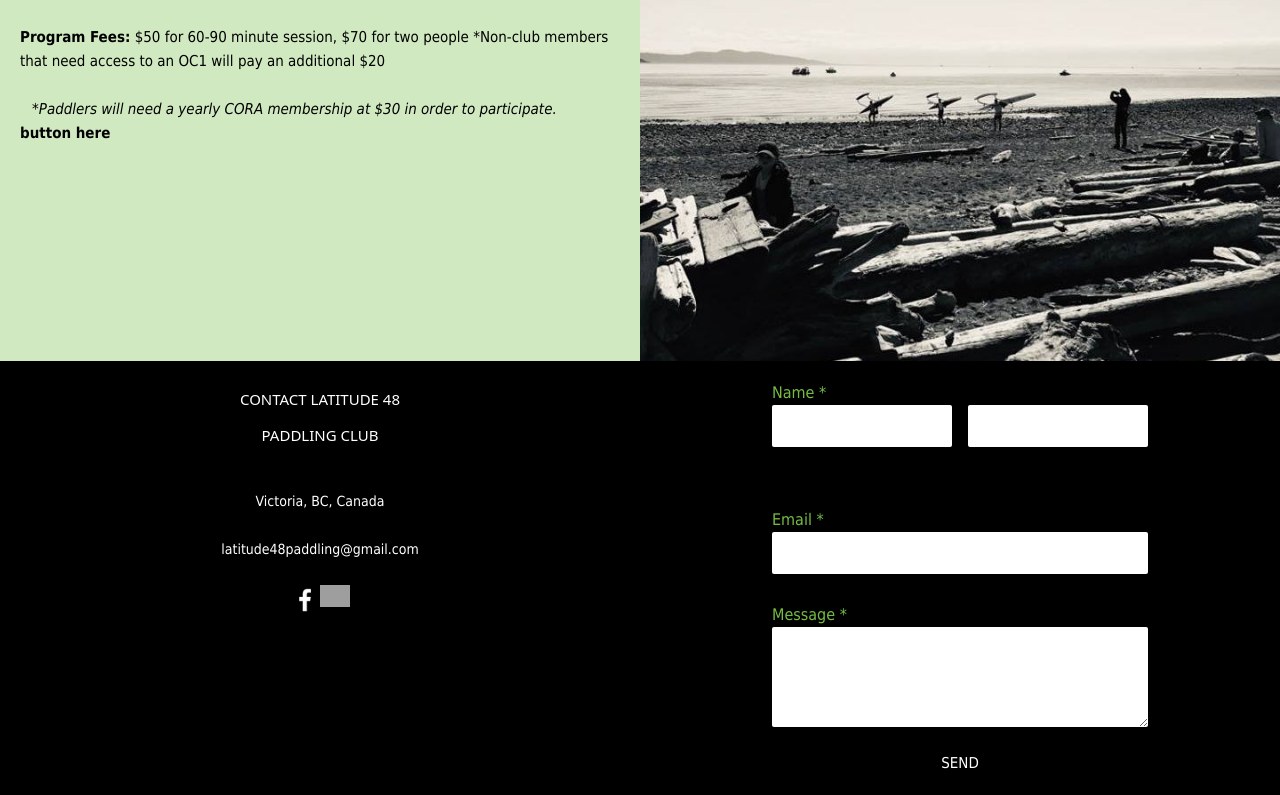
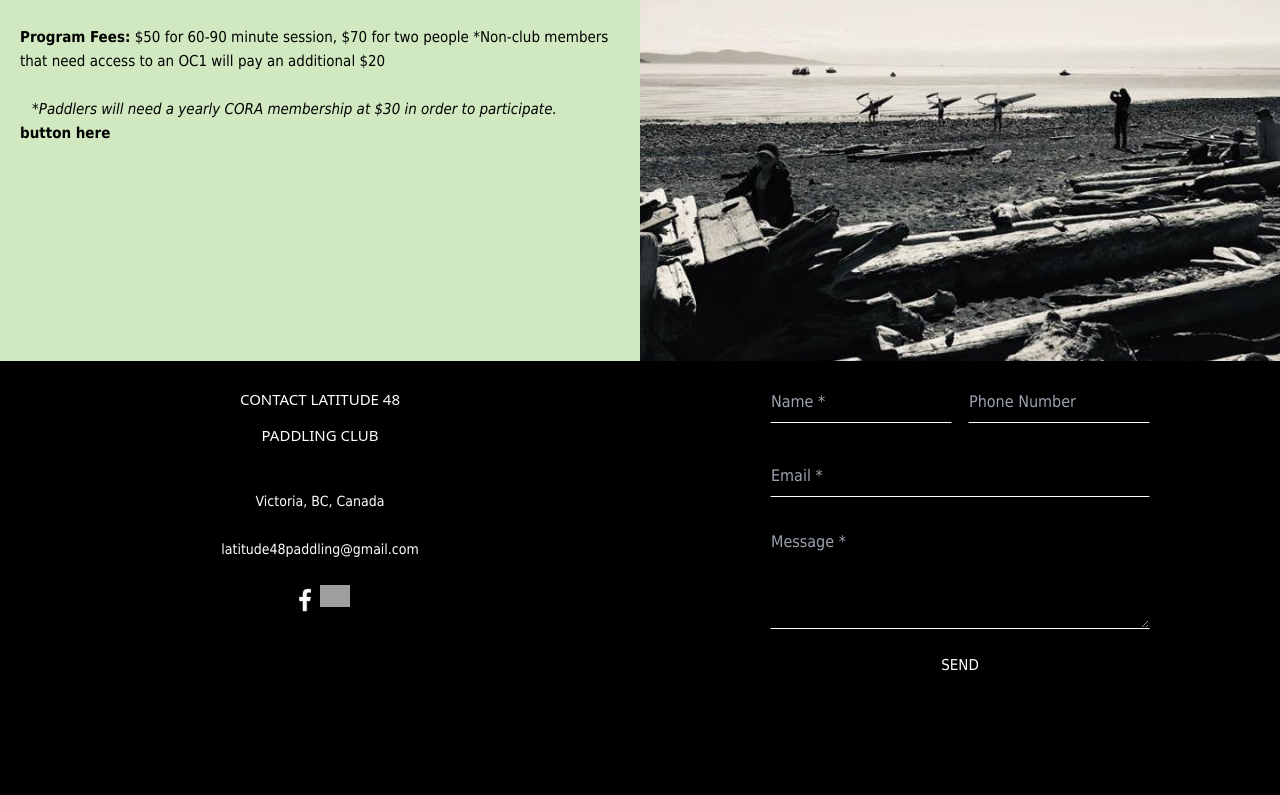
Before and after one commit to Megan-Lowe/L48-web-app, a Next.js app: page / in a window 1280 px wide. Shown: the part 3563-4358 px from the top of the page. After the commit the page ends 4260 px from the top, so only its background shows below. Built offline with nearby package versions, Linux system fonts and the light colour scheme; grey boxes are pictures that could not be loaded.

Commit message:
contact form updates
got rid of labels, added placeholders, etc

```diff
--- a/src/components/base/buttons/button.tsx
+++ b/src/components/base/buttons/button.tsx
@@ -0,0 +1,44 @@
+export { default } from "./button";
+import clsx from "clsx";
+
+const Button: ButtonComponent = <T extends React.ElementType = "button">({
+  children,
+  className,
+  inverse = false,
+  as,
+  ...props
+}: ButtonProps<T>) => {
+  const As = as ?? "button";
+
+  return (
+    <As
+      className={clsx(
+        "border-2 rounded-full transition-colors px-3 lg:px-7 py-1 lg:py-3 inline-block",
+        {
+          "border-[#C2C8CC] hover:bg-[#C2C8CC] text-[#C2C8CC] hover:text-black":
+            !inverse,
+          "border-black hover:bg-black text-black hover:text-[#C2C8CC]":
+            inverse,
+        },
+        className
+      )}
+      {...props}
+    >
+      {children}
+    </As>
+  );
+};
+
+export default Button;
+
+export type ButtonProps<T extends React.ElementType> =
+  PolymorphicComponentProps<
+    T,
+    {
+      inverse?: boolean;
+    }
+  >;
+
+type ButtonComponent = <T extends React.ElementType = "button">(
+  props: ButtonProps<T>
+) => React.ReactElement | null;
--- a/src/components/partial/ContactFormPartial/ContactFormPartial.tsx
+++ b/src/components/partial/ContactFormPartial/ContactFormPartial.tsx
@@ -21,31 +21,38 @@ export default function ContactFormPartial() {
 
   return (
     <form onSubmit={handleSubmit(onSubmit)}>
-      <FormGroup label="Name">
+      <FormGroup //label="Name">
+      >
         <ContactInputPartial
           className="flex-grow"
-          label="First Name"
-          {...register("first_name", { required: true })}
+          label="Name"
+          placeholder="Name *"
+          {...register("name", { required: true })}
         />
         <ContactInputPartial
           className="flex-grow"
-          label="Last Name"
-          {...register("last_name", { required: true })}
+          label="Phone Number"
+          placeholder="Phone Number"
+          {...register("phone_number", { required: false })}
         />
       </FormGroup>
 
-      <FormGroup label="Email">
+      <FormGroup //label="Email" >
+      >
         <ContactInputPartial
           className="flex-grow"
+          placeholder="Email *"
+          label="Email"
           {...register("email", { required: true })}
         />
       </FormGroup>
 
-      <FormGroup label="Message">
+      <FormGroup>
         <ContactInputPartial
           className="flex-grow"
           inputClassName="min-h-[100px]"
           as="textarea"
+          placeholder="Message *"
           {...register("message", { required: true })}
         />
       </FormGroup>
@@ -69,17 +76,13 @@ const FormGroup = ({
   children: React.ReactNode;
 }) => (
   <>
-    <Text className="block first:mt-0 mt-[29px]" variant="heading3">
-      {label} *
-    </Text>
-
     <div className="flex flex-row gap-4">{children}</div>
   </>
 );
 
 export type ContactFormValues = {
   first_name: string;
-  last_name: string;
+  phone_number: number;
   email: string;
   message: string;
 };
--- a/src/components/partial/ContactInputPartial/ContactInputPartial.tsx
+++ b/src/components/partial/ContactInputPartial/ContactInputPartial.tsx
@@ -10,7 +10,14 @@ function ContactInputPartial(
 
   return (
     <div className={clsx(className, "flex flex-col")}>
-      <As ref={ref} className={clsx("h-[42px] rounded-sm", inputClassName)} {...props} />
+      <As
+        ref={ref}
+        className={clsx(
+          "h-[42px] bg-black border-[1px] border-transparent border-b-white hover:border-white focus:border-white outline-none text-white",
+          inputClassName
+        )}
+        {...props}
+      />
 
       {label && (
         <Text as="label" variant="body3" className="mt-2">
```
